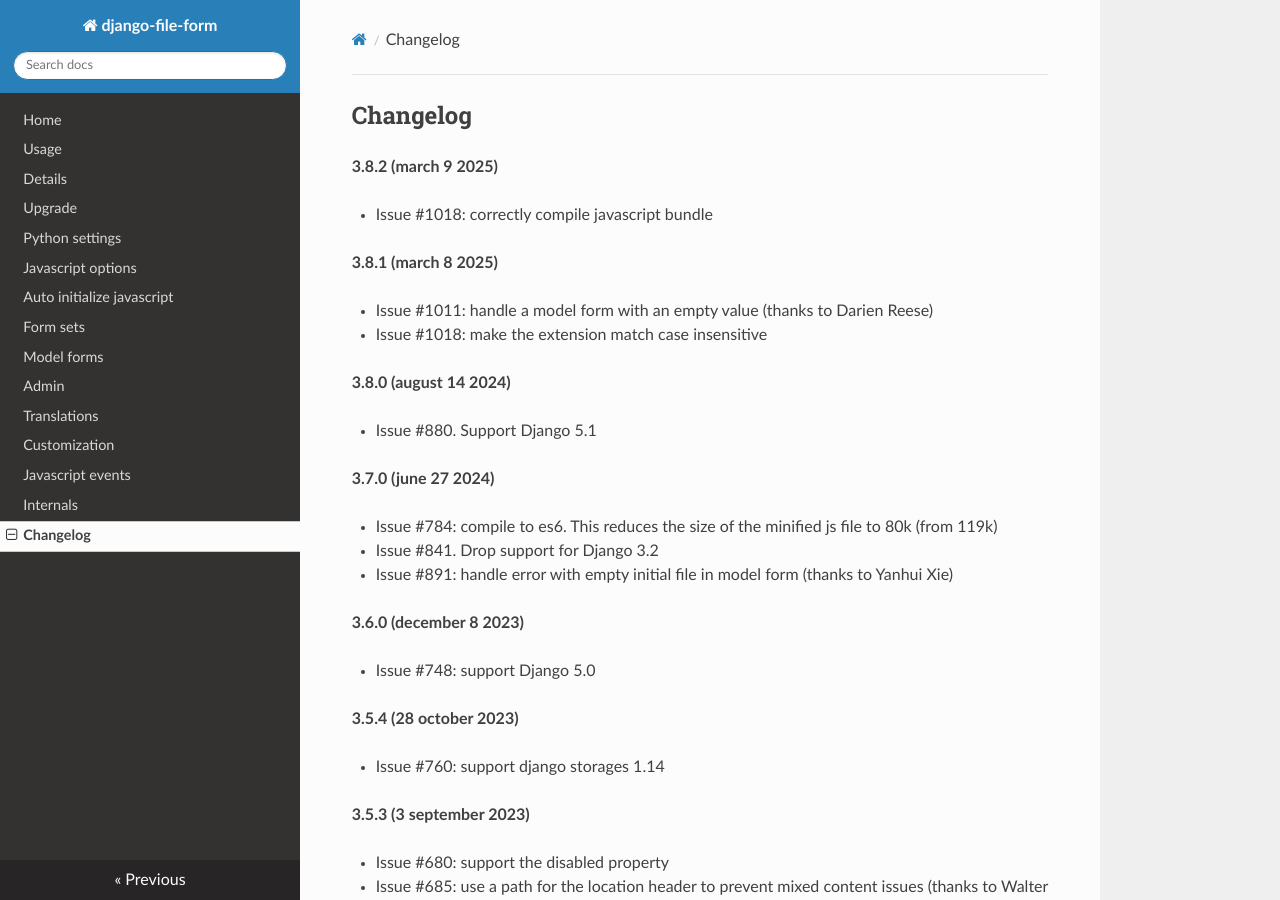
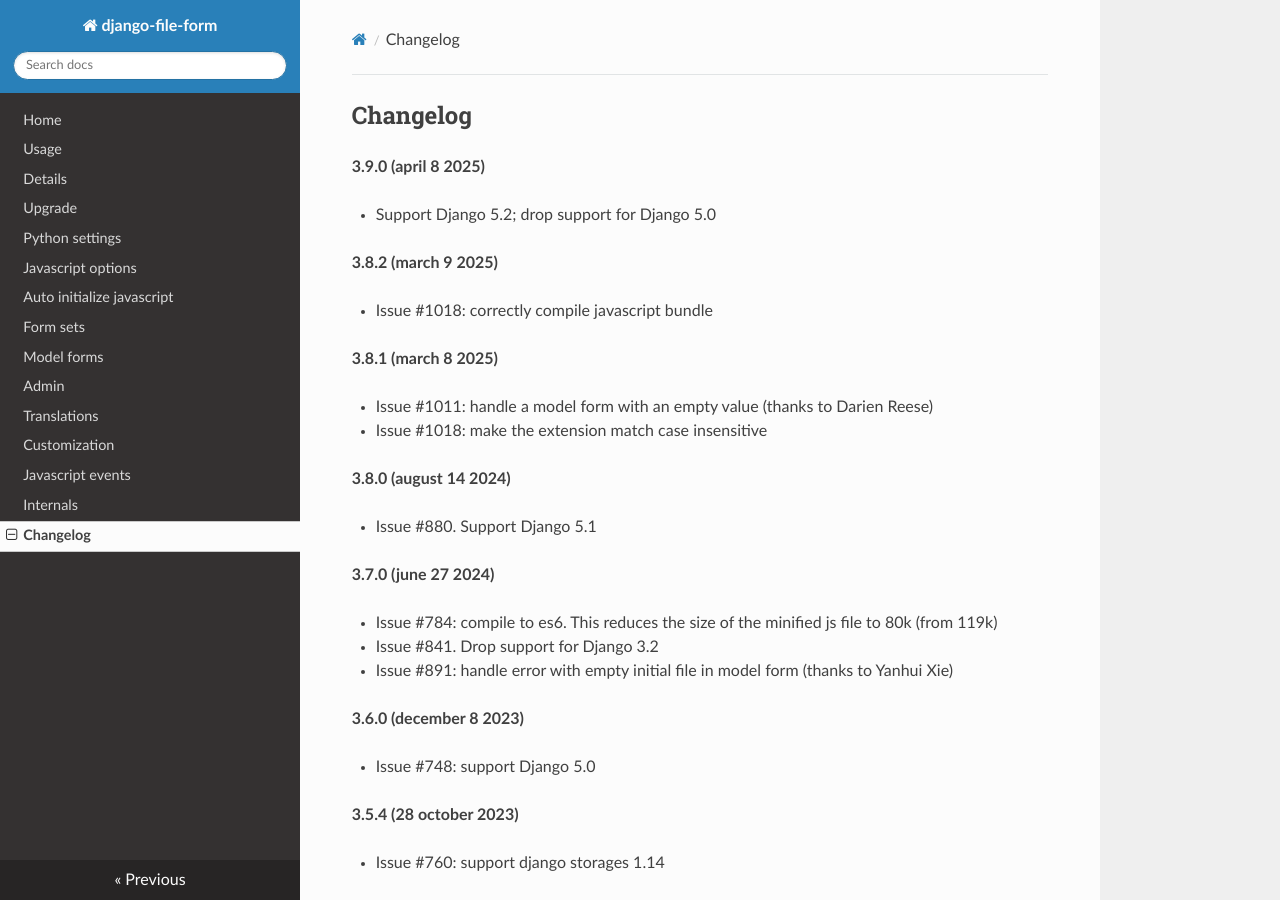
Before and after one commit to mbraak/django-file-form, an MkDocs documentation site: the page built from docs/changelog.md, in a window 1280 px wide and 900 px high. Built offline with MkDocs 1.6.1, drawn with Linux system fonts in a browser that asks for light colours; nearby versions of some CDN libraries.

Commit message:
Version 3.9.0

```diff
--- a/docs/changelog.md
+++ b/docs/changelog.md
@@ -1,4 +1,8 @@
 ## Changelog
+
+**3.9.0 (april 8 2025)**
+
+- Support Django 5.2; drop support for Django 5.0
 
 **3.8.2 (march 9 2025)**
 
--- a/setup.py
+++ b/setup.py
@@ -7,7 +7,7 @@
 with open(path.join(this_directory, "README.md"), encoding="utf-8") as f:
     long_description = f.read()
 
-version = "3.8.2"
+version = "3.9.0"
 
 setup(
     name="django-file-form",
```
